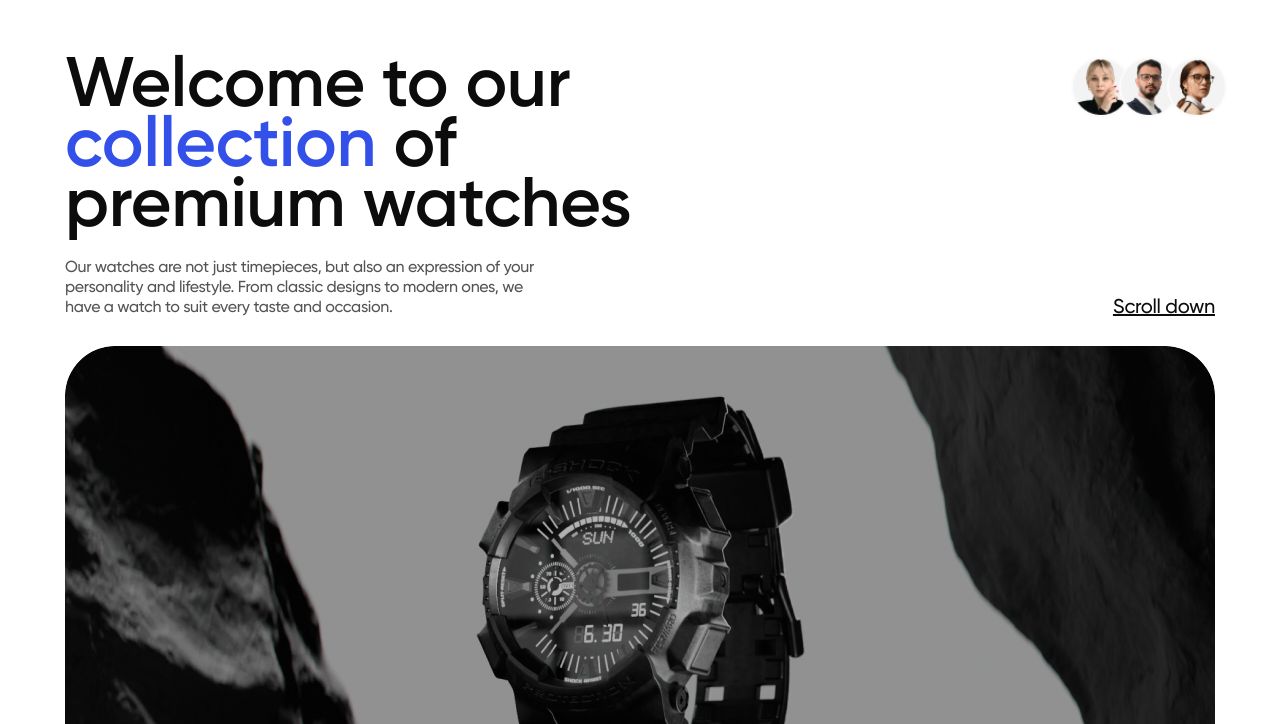
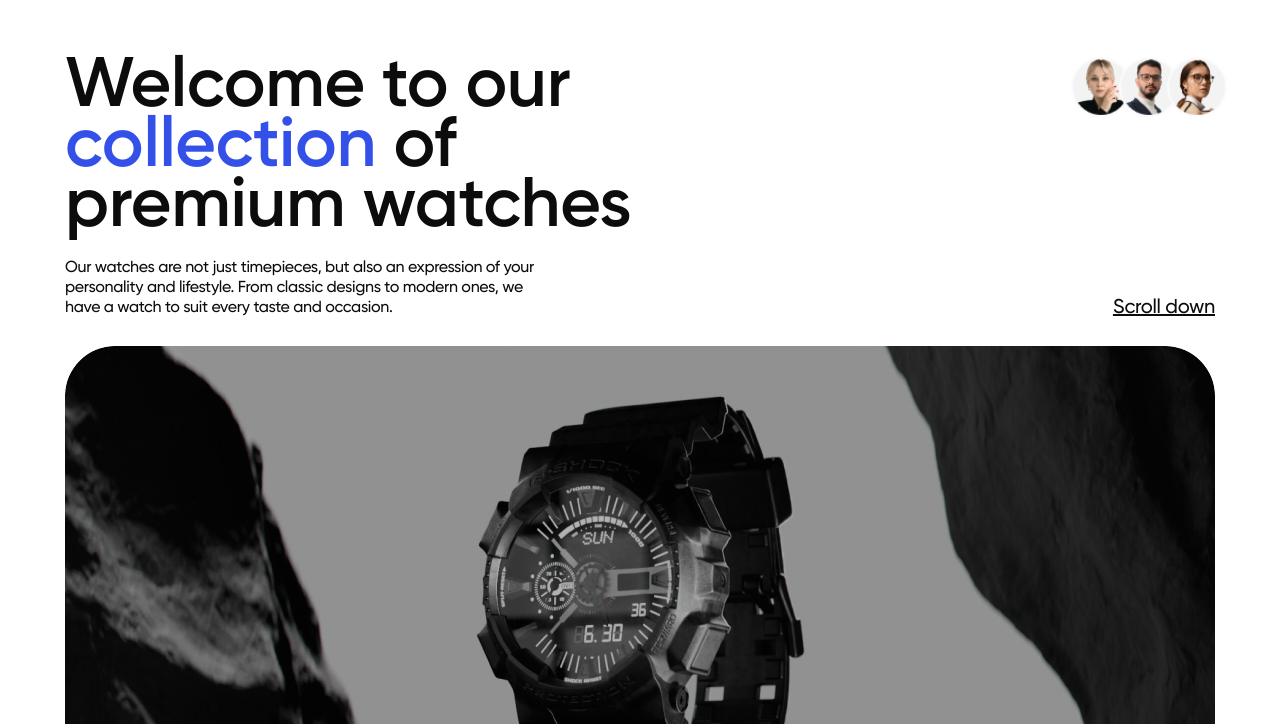
Before and after one commit to GoitStudentsWorks/html-css_bcon-70_project-SuccessfulTeam01, a website built with Vite: page src/index.html in a window 1280 px wide. Shown: the part 76-800 px from the top of the page. Built offline with nearby package versions, Linux system fonts and the light colour scheme.

Commit message:
fix color

```diff
--- a/src/css/2-hero.css
+++ b/src/css/2-hero.css
@@ -59,7 +59,7 @@
   font-weight: 500;
   font-size: 14px;
   line-height: 1.3;
-  color: rgba(12, 12, 12, 0.7);
+  color: var(--main);
 }
 
 @media only screen and (min-width: 768px) {
```
